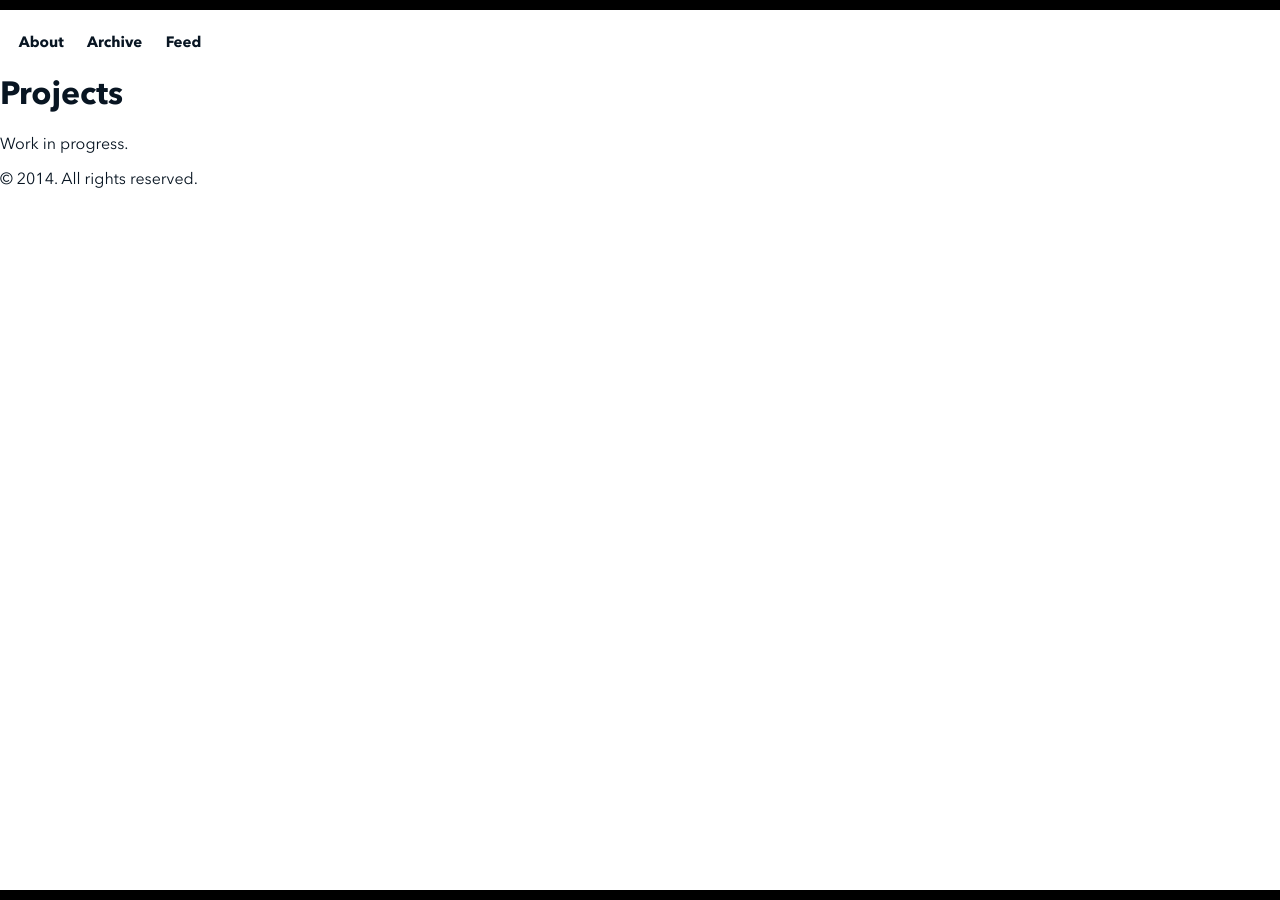
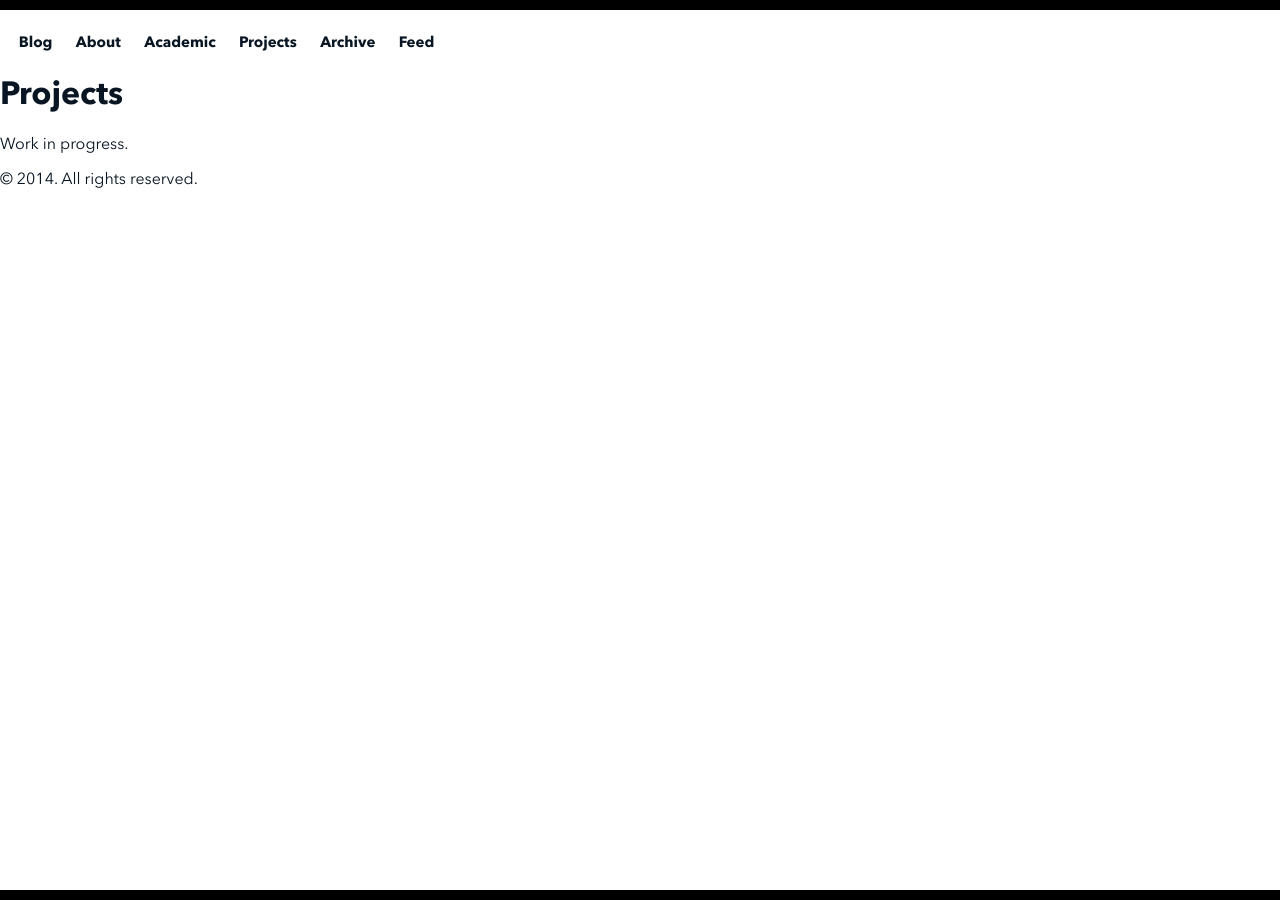
Before and after one commit to Jadax/jadax.github.io, a Jekyll site: the page built from projects.md, in a window 1280 px wide. Built offline with Jekyll 4.4.1, drawn with Linux system fonts in a browser that asks for light colours; Markdown is read by kramdown in place of the engine named in the settings.

Commit message:
update config

```diff
--- a/_config.yml
+++ b/_config.yml
@@ -31,9 +31,13 @@ github:
 
 # This is the list of pages to incldue in the header of the website.
 pages_list:
+  Blog: '/blog/'
   About: '/about/'
+  Academic: '/academic/'
+  Projects: '/projects/'
   Archive: '/archive/'
   Feed: '/atom.xml'
+
 # Allow URL Redirects:
 #  * https://help.github.com/articles/redirects-on-github-pages
 gems:
```
